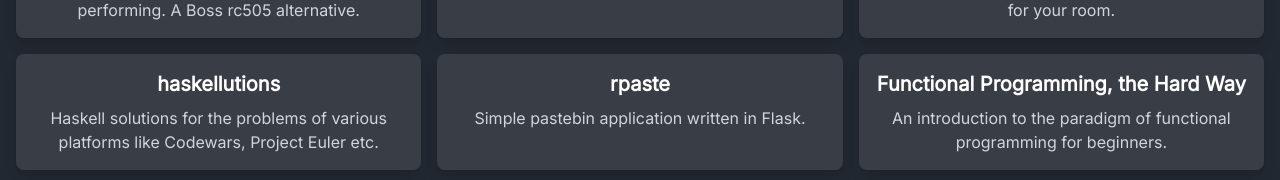
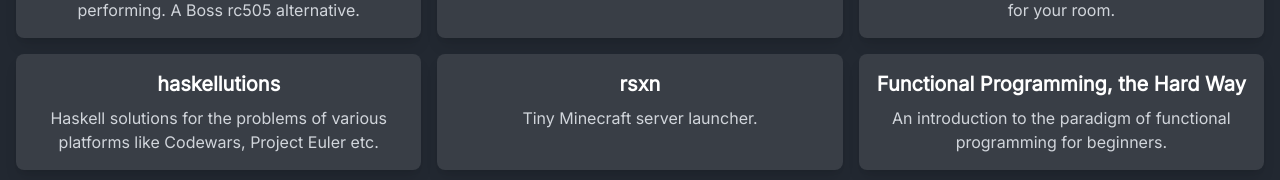
Before and after one commit to reo6/personal-website, a Next.js app: page / in a window 1280 px wide. Shown: the part 392-572 px from the top of the page. Built offline with nearby package versions, Linux system fonts and the light colour scheme.

Commit message:
Update projects

```diff
--- a/app/page.js
+++ b/app/page.js
@@ -42,9 +42,9 @@ const PROJECTS = [
   },
   {
     id: 5,
-    title: "rpaste",
-    description: "Simple pastebin application written in Flask.",
-    url: "https://github.com/reo6/rpaste",
+    title: "rsxn",
+    description: "Tiny Minecraft server launcher.",
+    url: "https://github.com/reo6/rsxn",
   },
   {
     id: 6,
```
